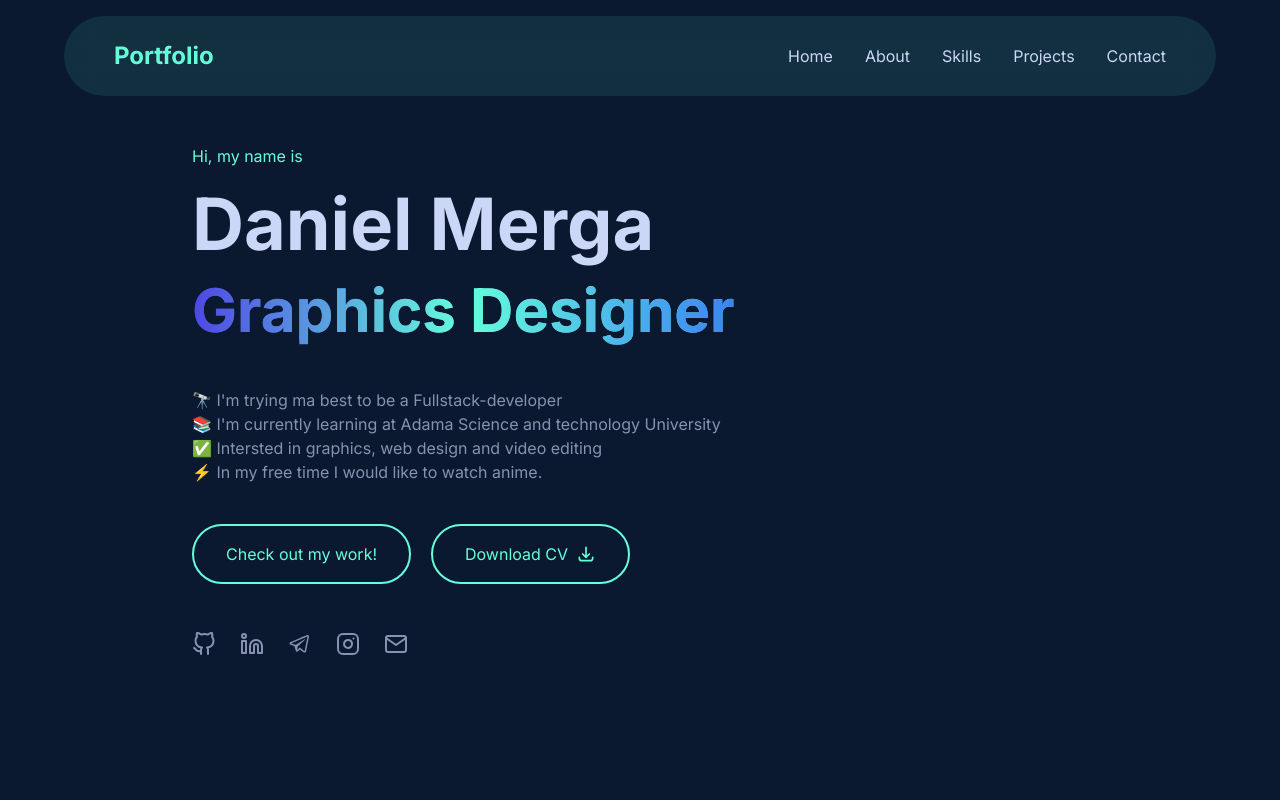
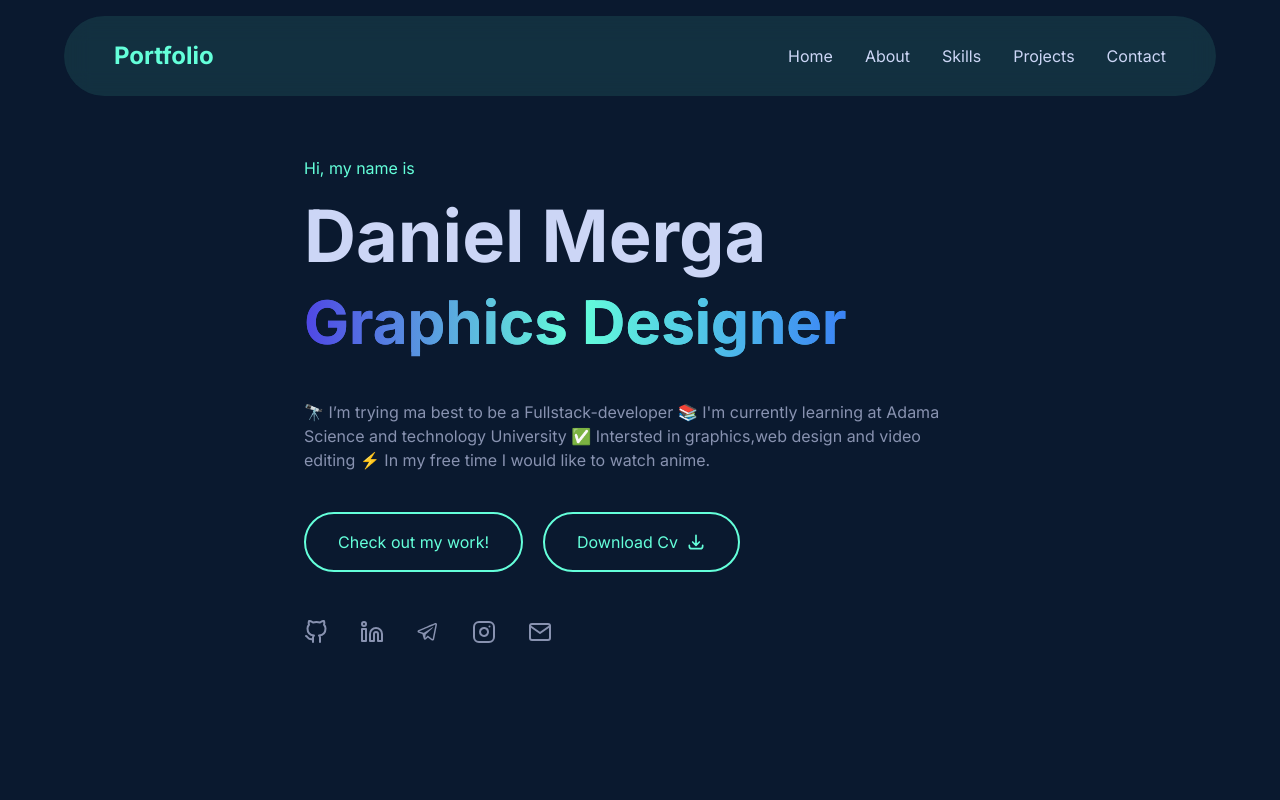
Before and after one commit to da-nn-yy/daniel-merga-portfolio-nextjs, a Next.js app: page / in a window 1280 px wide. Shown: the top 800 px of the page. Built offline with nearby package versions, Linux system fonts and the light colour scheme.

Commit message:
refactor: streamline Hero section layout and social links

```diff
--- a/src/components/Hero.tsx
+++ b/src/components/Hero.tsx
@@ -14,19 +14,19 @@ const SocialLink = ({ href, Icon }: { href: string; Icon: any }) => (
     whileHover={{ y: -5 }}
     className="transition-colors text-textSecondary hover:text-secondary"
   >
-    <Icon className="w-5 h-5 sm:w-6 sm:h-6" />
+    <Icon className="w-6 h-6" />
   </motion.a>
 );
 
 const Hero = () => {
   return (
-    <div className="flex items-center justify-center min-h-screen px-4 sm:px-6 lg:px-8 bg-primary">
-      <div className="w-full max-w-4xl mx-auto">
+    <div className="flex items-center justify-center min-h-screen px-5 bg-primary">
+      <div className="max-w-4xl">
         <motion.p
           initial={{ opacity: 0, y: 20 }}
           animate={{ opacity: 1, y: 0 }}
           transition={{ delay: 0.2 }}
-          className="mb-3 sm:mb-5 text-secondary text-sm sm:text-base"
+          className="mb-5 text-secondary"
         >
           Hi, my name is
         </motion.p>
@@ -34,7 +34,7 @@ const Hero = () => {
           initial={{ opacity: 0, y: 20 }}
           animate={{ opacity: 1, y: 0 }}
           transition={{ delay: 0.3 }}
-          className="mb-3 sm:mb-5 text-4xl sm:text-5xl lg:text-7xl font-bold text-textPrimary"
+          className="mb-5 text-5xl font-bold md:text-7xl text-textPrimary"
         >
           Daniel Merga
         </motion.h1>
@@ -42,7 +42,7 @@ const Hero = () => {
           initial={{ opacity: 0, y: 20 }}
           animate={{ opacity: 1, y: 0 }}
           transition={{ delay: 0.4 }}
-          className="text-2xl sm:text-4xl lg:text-6xl font-bold mb-5 sm:mb-7 h-[60px] sm:h-[80px]"
+          className="text-4xl md:text-6xl font-bold mb-7 h-[80px]"
         >
           <div className="typewriter-container">
             <Typewriter
@@ -65,43 +65,41 @@ const Hero = () => {
           initial={{ opacity: 0, y: 20 }}
           animate={{ opacity: 1, y: 0 }}
           transition={{ delay: 0.5 }}
-          className="max-w-2xl mb-6 sm:mb-10 text-sm sm:text-base text-textSecondary"
+          className="max-w-2xl mb-10 text-textSecondary"
         >
-          🔭 I'm trying ma best to be a Fullstack-developer<br />
-          📚 I'm currently learning at Adama Science and technology University<br />
-          ✅ Intersted in graphics, web design and video editing<br />
+          🔭 I’m trying ma best to be a Fullstack-developer
+
+📚 I'm currently learning at Adama Science and technology University
+
+✅ Intersted in graphics,web design and video editing
+
 ⚡ In my free time I would like to watch anime.
         </motion.p>
-
-        {/* Buttons Container */}
-        <div className="flex flex-col sm:flex-row gap-4 sm:gap-5 mb-8 sm:mb-12">
         <motion.button
           initial={{ opacity: 0, y: 20 }}
           animate={{ opacity: 1, y: 0 }}
           transition={{ delay: 0.1 }}
           whileHover={{ scale: 1.05 }}
           whileTap={{ scale: 0.95 }}
-            className="w-full sm:w-auto px-6 sm:px-8 py-3 sm:py-4 transition-colors border-2 rounded-[100px] border-secondary text-secondary hover:bg-secondary/10"
+          className="px-8 py-4 transition-colors border-2 rounded-[100px] border-secondary text-secondary hover:bg-secondary/10"
         >
           <a href='#projects'>Check out my work!</a>
         </motion.button>
-
         <motion.button
           initial={{ opacity: 0, y: 20 }}
           animate={{ opacity: 1, y: 0 }}
           transition={{ delay: 0.1 }}
           whileHover={{ scale: 1.05 }}
           whileTap={{ scale: 0.95 }}
-            className="w-full sm:w-auto px-6 sm:px-8 py-3 sm:py-4 transition-colors border-2 rounded-[100px] border-secondary text-secondary hover:bg-secondary/10"
+          className="ml-5 px-8 py-4 transition-colors border-2 rounded-[100px] border-secondary text-secondary hover:bg-secondary/10"
           >
           <a
-              href="/Daniel-Merga-CV.pdf"
-              download="Daniel-Merga-CV.pdf"
-              className="flex items-center justify-center gap-2"
-            >
-              Download CV
+              href='/DanielMerga-Resume.pdf'
+              download="DanielMerga-Resume.pdf"
+              className='flex items-center gap-2'>
+          Download Cv
           <svg
-                className="w-4 h-4 sm:w-5 sm:h-5"
+              className="w-5 h-5"
               fill="none"
               stroke="currentColor"
               viewBox="0 0 24 24"
@@ -115,22 +113,22 @@ const Hero = () => {
               />
             </svg>
           </a>
+
         </motion.button>
-        </div>
-
-        {/* Social Links */}
-        <motion.div
-          className="flex justify-center sm:justify-start"
+        <motion.div className="flex text-[24px] gap-x-6 max-w-max mx-auto lg:mx-0"
                       initial={{ opacity: 0, y: 20 }}
                       animate={{ opacity: 1, y: 0 }}
-          transition={{ delay: 0.6 }}
+                      whileHover={{ scale: 1.05 }}
+                      whileTap={{ scale: 0.95 }}
                       >
-          <div className="flex gap-4 sm:gap-6">
+                               <div className="mt-12">
+                                         <div className="flex justify-center space-x-8">
                                            <SocialLink href="https://github.com/da-nn-yy/" Icon={FiGithub} />
                                            <SocialLink href="https://www.linkedin.com/in/dani-boy-35552624b/" Icon={FiLinkedin} />
                                            <SocialLink href="https://t.me/g_dnl" Icon={LiaTelegram} />
                                            <SocialLink href="https://t.me/g_dnl" Icon={FiInstagram} />
                                            <SocialLink href="mailto:your.email@example.com" Icon={FiMail} />
+                                         </div>
                                        </div>
                   </motion.div>
 
```
Lines whose indentation alone changed are shown as unchanged.
